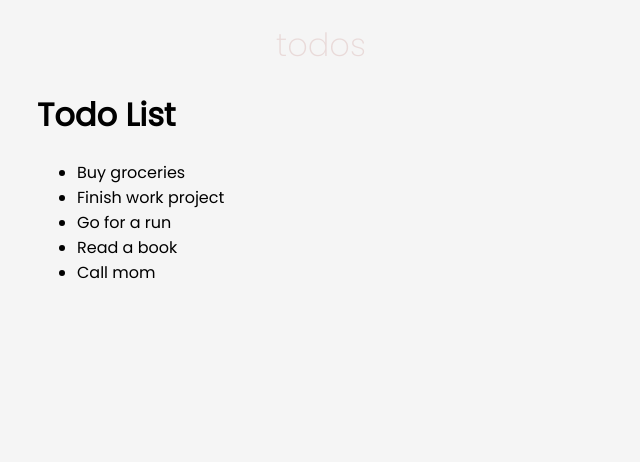
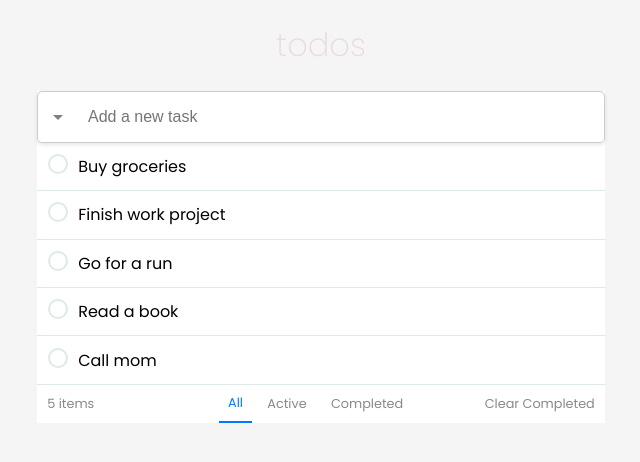
Before and after one commit to mnosov622/react-notes, a React (Vite) app in the folder todos/: page / in a window 1280 px wide. Shown: the top 462 px of the page, without its empty margins (319-959 px from the left). Built offline with nearby package versions, Linux system fonts and the light colour scheme.

Commit message:
change todo category logic update

```diff
--- a/todos/src/components/TodoList/TodoList.tsx
+++ b/todos/src/components/TodoList/TodoList.tsx
@@ -1,31 +1,132 @@
 import { todoItems } from "../../constants/todos";
 import { useState, useEffect } from "react";
+import "./TodoList.css";
+import NewTodoForm from "../NewTodoForm/NewTodoForm";
+import TodosCategory from "../TodosCategory/TodosCategory";
 
-interface TodoListProps {
+interface Todos {
   id: number;
   text: string;
 }
+
 const TodoItems = () => {
-  const [todos, setTodos] = useState<TodoListProps[]>([]);
+  const [todos, setTodos] = useState<Todos[]>([]);
+  const [checkedItems, setCheckedItems] = useState<number[]>([]);
+  const [itemsLeft, setItemsLeft] = useState<number>(todos.length);
 
   useEffect(() => {
     const storedTodos = localStorage.getItem("todos");
     if (storedTodos) {
       setTodos(JSON.parse(storedTodos));
+      setItemsLeft(JSON.parse(storedTodos).length);
     } else {
       setTodos(todoItems);
+      setItemsLeft(todoItems.length);
     }
   }, []);
 
+  const isItemChecked = (itemId: number) => checkedItems.includes(itemId);
+
+  const handleCheckboxChange = (itemId: number) => {
+    if (checkedItems.includes(itemId)) {
+      setCheckedItems(checkedItems.filter((id) => id !== itemId));
+      setItemsLeft(itemsLeft + 1);
+    } else {
+      setCheckedItems([...checkedItems, itemId]);
+      setItemsLeft(itemsLeft - 1);
+    }
+  };
+
+  const submit = (todoText: string) => {
+    const newTodoItems = [
+      ...todos,
+      {
+        id: Date.now(),
+        text: todoText,
+      },
+    ];
+
+    setTodos(newTodoItems);
+    localStorage.setItem("todos", JSON.stringify(newTodoItems));
+    setItemsLeft(itemsLeft + 1);
+  };
+
+  const clearCompleted = () => {
+    const filteredTodoItems = todos.filter((todoItem) => !isItemChecked(todoItem.id));
+    setTodos(filteredTodoItems);
+  };
+
+  const setActive = (category: string) => {
+    if (category === "All") {
+      const storedTodos = localStorage.getItem("todos");
+      if (storedTodos) {
+        setTodos(JSON.parse(storedTodos));
+      } else {
+        setTodos(todoItems);
+      }
+    } else if (category === "Active") {
+      const storedTodos = localStorage.getItem("todos");
+      if (storedTodos) {
+        const activeTodos = JSON.parse(storedTodos).filter(
+          (todoItem: { id: number; text: string }) => !isItemChecked(todoItem.id)
+        );
+        setTodos(activeTodos);
+      } else {
+        const activeTodos = todoItems.filter(
+          (todoItem: { id: number; text: string }) => !isItemChecked(todoItem.id)
+        );
+        setTodos(activeTodos);
+      }
+    } else if (category === "Completed") {
+      const storedTodos = localStorage.getItem("todos");
+      if (storedTodos) {
+        const completedTodos = JSON.parse(storedTodos).filter(
+          (todoItem: { id: number; text: string }) => isItemChecked(todoItem.id)
+        );
+        setTodos(completedTodos);
+      } else {
+        const completedTodos = todoItems.filter((todoItem: { id: number; text: string }) =>
+          isItemChecked(todoItem.id)
+        );
+        setTodos(completedTodos);
+      }
+    }
+  };
+
   return (
-    <div>
-      <h1>Todo List</h1>
+    <section className="todo-list-area">
+      <NewTodoForm onSubmit={submit} />
       <ul className="todo-list">
-        {todos.map((todo) => (
-          <li key={todo.id}>{todo.text}</li>
+        {todos.map((todoItem) => (
+          <li
+            key={todoItem.id}
+            className={`todo-item ${isItemChecked(todoItem.id) ? "checked" : ""}`}
+          >
+            <label>
+              <input
+                type="checkbox"
+                checked={isItemChecked(todoItem.id)}
+                onChange={() => handleCheckboxChange(todoItem.id)}
+              />
+              <div className={`custom-checkbox ${isItemChecked(todoItem.id) ? "checked" : ""}`}>
+                {isItemChecked(todoItem.id) && <span className="checkmark">&#10003;</span>}
+              </div>
+              <span className={`todo-name ${isItemChecked(todoItem.id) ? "crossed" : ""}`}>
+                {todoItem.text}
+              </span>
+            </label>
+          </li>
         ))}
       </ul>
-    </div>
+
+      <div className="todo-list-footer">
+        <span className="items-left">{itemsLeft} items</span>
+        <TodosCategory setActive={setActive} />
+        <button className="clear-completed" onClick={() => clearCompleted()}>
+          Clear Completed
+        </button>
+      </div>
+    </section>
   );
 };
 
```
